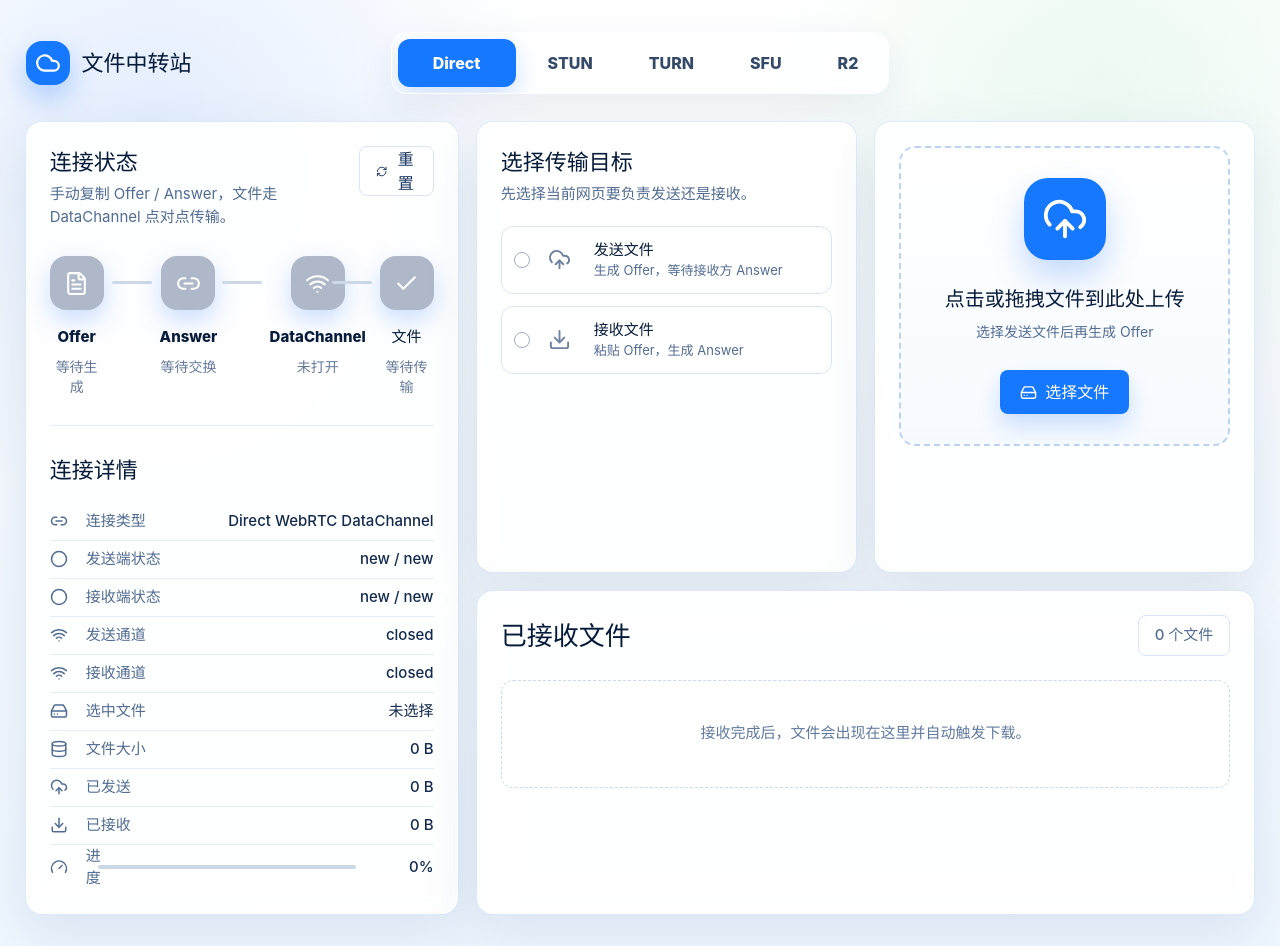
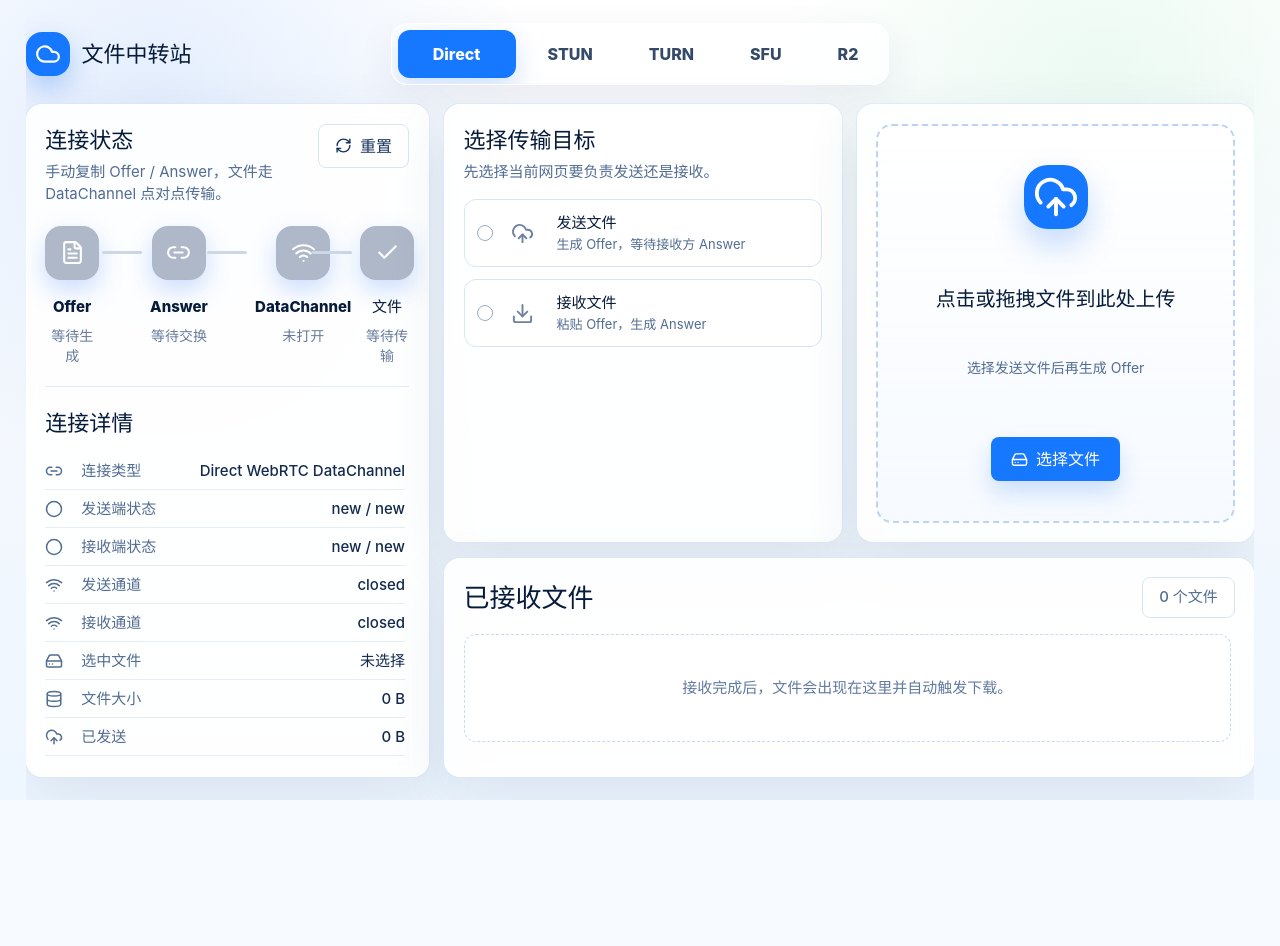
Before and after one commit to ThaneJoss/file-transfer, a React (Vite) app: page / in a window 1280 px wide. After the commit the page ends 800 px from the top, so only its background shows below. Built offline with nearby package versions, Linux system fonts and the light colour scheme.

Commit message:
Fit direct page to browser viewport

```diff
--- a/src/App.tsx
+++ b/src/App.tsx
@@ -387,7 +387,7 @@ function TextArea({
     <label className="grid gap-2">
       <span className="text-sm font-extrabold text-[#233d64]">{label}</span>
       <textarea
-        className="min-h-[132px] resize-y rounded-xl border border-[#d7e5f6] bg-white px-3 py-3 font-mono text-[12px] leading-relaxed text-[#17345f] outline-none transition placeholder:text-[#91a4c0] focus:border-[#1677ff] focus:ring-4 focus:ring-[#1677ff]/10"
+        className="h-[clamp(96px,12.5dvh,132px)] min-h-0 resize-none rounded-xl border border-[#d7e5f6] bg-white px-3 py-3 font-mono text-[12px] leading-relaxed text-[#17345f] outline-none transition placeholder:text-[#91a4c0] focus:border-[#1677ff] focus:ring-4 focus:ring-[#1677ff]/10 max-[1180px]:h-[132px] max-[560px]:h-[120px]"
         value={value}
         onChange={(event) => onChange(event.target.value)}
         placeholder={placeholder}
@@ -410,7 +410,7 @@ function PrimaryButton({
 }) {
   return (
     <button
-      className="inline-flex min-h-11 items-center justify-center gap-2 rounded-lg bg-[#1677ff] px-5 text-[15px] font-extrabold text-white shadow-[0_12px_22px_rgba(47,125,246,0.22)] transition hover:-translate-y-px hover:bg-[#0d63da] disabled:cursor-not-allowed disabled:bg-[#a9bdd8] disabled:shadow-none disabled:hover:translate-y-0"
+      className="inline-flex min-h-11 items-center justify-center gap-2 whitespace-nowrap rounded-lg bg-[#1677ff] px-5 text-[15px] font-extrabold text-white shadow-[0_12px_22px_rgba(47,125,246,0.22)] transition hover:-translate-y-px hover:bg-[#0d63da] disabled:cursor-not-allowed disabled:bg-[#a9bdd8] disabled:shadow-none disabled:hover:translate-y-0"
       type={type}
       onClick={onClick}
       disabled={disabled}
@@ -431,7 +431,7 @@ function SecondaryButton({
 }) {
   return (
     <button
-      className="inline-flex min-h-11 items-center justify-center gap-2 rounded-lg border border-[#d7e5f6] bg-white px-4 text-[15px] font-extrabold text-[#17345f] transition hover:-translate-y-px hover:border-[#9ec7ff] disabled:cursor-not-allowed disabled:text-[#98a9c0] disabled:hover:translate-y-0"
+      className="inline-flex min-h-11 items-center justify-center gap-2 whitespace-nowrap rounded-lg border border-[#d7e5f6] bg-white px-4 text-[15px] font-extrabold text-[#17345f] transition hover:-translate-y-px hover:border-[#9ec7ff] disabled:cursor-not-allowed disabled:text-[#98a9c0] disabled:hover:translate-y-0"
       type="button"
       onClick={onClick}
       disabled={disabled}
@@ -943,8 +943,8 @@ export default function App() {
   }
 
   return (
-    <main className="mx-auto flex min-h-dvh w-[min(1680px,calc(100vw_-_clamp(28px,4vw,72px)))] flex-col py-[clamp(18px,2.5vw,34px)]">
-      <header className="mb-[clamp(18px,2.2vw,28px)] grid grid-cols-[minmax(210px,260px)_minmax(0,1fr)_minmax(160px,260px)] items-center gap-4 max-[1040px]:grid-cols-1 max-[1040px]:justify-items-center">
+    <main className="mx-auto flex h-dvh w-[min(1680px,calc(100vw_-_clamp(28px,4vw,72px)))] flex-col overflow-hidden py-[clamp(14px,1.8vw,24px)] max-[1180px]:h-auto max-[1180px]:min-h-dvh max-[1180px]:overflow-visible max-[1180px]:py-[clamp(18px,2.5vw,34px)]">
+      <header className="mb-[clamp(12px,1.5vw,20px)] grid shrink-0 grid-cols-[minmax(210px,260px)_minmax(0,1fr)_minmax(160px,260px)] items-center gap-4 max-[1040px]:grid-cols-1 max-[1040px]:justify-items-center">
         <a
           className="inline-flex w-fit items-center gap-3 text-[22px] font-extrabold text-[#071b3a] max-[560px]:text-lg"
           href="/"
@@ -976,9 +976,9 @@ export default function App() {
         </nav>
       </header>
 
-      <div className="grid flex-1 grid-cols-[minmax(360px,1fr)_minmax(0,1.8fr)] gap-[clamp(14px,1.5vw,22px)] max-[1180px]:grid-cols-1">
-        <Panel className="row-span-2 p-[clamp(18px,1.8vw,28px)] max-[1180px]:row-span-1">
-          <div className="mb-7 flex items-start justify-between gap-4">
+      <div className="grid min-h-0 flex-1 grid-cols-[minmax(340px,0.92fr)_minmax(0,1.85fr)] grid-rows-[minmax(0,1fr)_minmax(0,0.5fr)] gap-[clamp(12px,1.2vw,18px)] max-[1180px]:grid-cols-1 max-[1180px]:grid-rows-none max-[1180px]:gap-[clamp(14px,1.5vw,22px)]">
+        <Panel className="row-span-2 flex min-h-0 flex-col overflow-hidden p-[clamp(16px,1.45vw,22px)] max-[1180px]:row-span-1 max-[1180px]:overflow-visible max-[1180px]:p-[clamp(18px,1.8vw,28px)]">
+          <div className="mb-5 flex shrink-0 items-start justify-between gap-4">
             <div>
               <h2 className="text-[22px] font-extrabold text-[#061b3a]">连接状态</h2>
               <p className="mt-1 text-[15px] text-[#526c92]">手动复制 Offer / Answer，文件走 DataChannel 点对点传输。</p>
@@ -995,7 +995,7 @@ export default function App() {
             </SecondaryButton>
           </div>
 
-          <div className="grid grid-cols-[minmax(0,1fr)_minmax(22px,40px)_minmax(0,1fr)_minmax(22px,40px)_minmax(0,1fr)_minmax(22px,40px)_minmax(0,1fr)] items-start gap-2 max-[620px]:grid-cols-1 max-[620px]:gap-5">
+          <div className="grid shrink-0 grid-cols-[minmax(0,1fr)_minmax(22px,40px)_minmax(0,1fr)_minmax(22px,40px)_minmax(0,1fr)_minmax(22px,40px)_minmax(0,1fr)] items-start gap-2 max-[620px]:grid-cols-1 max-[620px]:gap-5">
             {transferSteps.map((step, index) => {
               const Icon = step.icon;
               return (
@@ -1023,10 +1023,10 @@ export default function App() {
             })}
           </div>
 
-          <div className="my-7 h-px bg-[#e3edf9]" />
+          <div className="my-5 h-px shrink-0 bg-[#e3edf9]" />
 
-          <h2 className="mb-4 text-[22px] font-extrabold text-[#061b3a]">连接详情</h2>
-          <div className="grid gap-0">
+          <h2 className="mb-3 shrink-0 text-[22px] font-extrabold text-[#061b3a]">连接详情</h2>
+          <div className="grid min-h-0 gap-0 overflow-auto pr-1">
             {details.map((item) => {
               const Icon = item.icon;
               return (
@@ -1035,7 +1035,7 @@ export default function App() {
                   key={item.label}
                 >
                   <Icon aria-hidden="true" className="text-[#526c92]" size={18} />
-                  <span className="text-[#526c92]">{item.label}</span>
+                  <span className="whitespace-nowrap text-[#526c92] max-[560px]:whitespace-normal">{item.label}</span>
                   {item.progress == null ? (
                     <span className="min-w-0 justify-self-end break-words text-right font-medium text-[#142a4f] max-[560px]:col-span-2 max-[560px]:justify-self-start max-[560px]:text-left">
                       {item.status === "online" && <span className="mr-2 inline-block size-2.5 rounded-full bg-[#1dc85f]" />}
@@ -1055,9 +1055,9 @@ export default function App() {
           </div>
         </Panel>
 
-        <div className="grid grid-cols-2 gap-[clamp(14px,1.5vw,22px)] max-[980px]:grid-cols-1">
-          <Panel className="p-[clamp(18px,1.8vw,28px)]">
-            <div className="mb-5">
+        <div className="grid min-h-0 grid-cols-2 gap-[clamp(12px,1.2vw,18px)] max-[980px]:grid-cols-1 max-[980px]:gap-[clamp(14px,1.5vw,22px)]">
+          <Panel className="min-h-0 overflow-auto p-[clamp(16px,1.45vw,22px)] max-[1180px]:overflow-visible max-[1180px]:p-[clamp(18px,1.8vw,28px)]">
+            <div className="mb-4">
               <h2 className="text-[22px] font-extrabold text-[#061b3a]">选择传输目标</h2>
               <p className="mt-1 text-[15px] text-[#526c92]">先选择当前网页要负责发送还是接收。</p>
             </div>
@@ -1154,22 +1154,22 @@ export default function App() {
             )}
           </Panel>
 
-          <Panel className="p-[clamp(18px,1.8vw,28px)]">
+          <Panel className="min-h-0 overflow-hidden p-[clamp(16px,1.45vw,22px)] max-[1180px]:overflow-visible max-[1180px]:p-[clamp(18px,1.8vw,28px)]">
             <div
-              className="grid min-h-[300px] place-items-center rounded-2xl border-2 border-dashed border-[#bdd3f1] bg-[linear-gradient(180deg,rgba(255,255,255,0.92),rgba(244,249,255,0.78))] px-5 py-7 text-center"
+              className="grid h-full min-h-[220px] place-items-center rounded-2xl border-2 border-dashed border-[#bdd3f1] bg-[linear-gradient(180deg,rgba(255,255,255,0.92),rgba(244,249,255,0.78))] px-5 py-5 text-center max-[1180px]:min-h-[300px] max-[1180px]:py-7"
               onDrop={handleDrop}
               onDragOver={(event) => event.preventDefault()}
               aria-label="选择发送文件"
             >
               <input ref={senderFileInputRef} className="hidden" type="file" onChange={handleFileInput} />
-              <div className="mb-5 grid size-[82px] place-items-center rounded-3xl bg-[#1677ff] text-white shadow-[0_16px_32px_rgba(47,125,246,0.28)]">
+              <div className="mb-4 grid size-[clamp(64px,7.5dvh,82px)] place-items-center rounded-3xl bg-[#1677ff] text-white shadow-[0_16px_32px_rgba(47,125,246,0.28)] max-[1180px]:size-[82px]">
                 <UploadCloud aria-hidden="true" size={46} />
               </div>
               <strong className="max-w-full break-words text-[20px] font-extrabold text-[#071b3a]">
                 {selectedFile ? selectedFile.name : "点击或拖拽文件到此处上传"}
               </strong>
               <span className="mt-1 text-[14px] text-[#526c92]">{selectedFile ? formatBytes(selectedFile.size) : "选择发送文件后再生成 Offer"}</span>
-              <div className="mt-6 flex flex-wrap justify-center gap-3">
+              <div className="mt-5 flex flex-wrap justify-center gap-3">
                 <PrimaryButton onClick={() => senderFileInputRef.current?.click()}>
                   <HardDrive aria-hidden="true" size={17} />
                   选择文件
@@ -1179,15 +1179,15 @@ export default function App() {
           </Panel>
         </div>
 
-        <Panel className="p-[clamp(18px,1.8vw,28px)]">
-          <div className="mb-6 flex items-center justify-between gap-4 max-[560px]:items-start max-[560px]:flex-col">
+        <Panel className="flex min-h-0 flex-col overflow-hidden p-[clamp(16px,1.45vw,22px)] max-[1180px]:overflow-visible max-[1180px]:p-[clamp(18px,1.8vw,28px)]">
+          <div className="mb-4 flex shrink-0 items-center justify-between gap-4 max-[560px]:items-start max-[560px]:flex-col">
             <h2 className="m-0 text-[26px] font-extrabold text-[#061b3a]">已接收文件</h2>
             <span className="rounded-lg border border-[#d7e5f6] bg-white px-4 py-2 text-[15px] font-medium text-[#526c92]">
               {receivedFiles.length} 个文件
             </span>
           </div>
 
-          <div className="grid gap-3" role="table" aria-label="已接收文件列表">
+          <div className="grid min-h-0 gap-3 overflow-auto pr-1" role="table" aria-label="已接收文件列表">
             {receivedFiles.length === 0 ? (
               <div className="grid min-h-[108px] place-items-center rounded-xl border border-dashed border-[#c7daf2] bg-white/70 text-[15px] text-[#607a9f]">
                 接收完成后，文件会出现在这里并自动触发下载。
```
